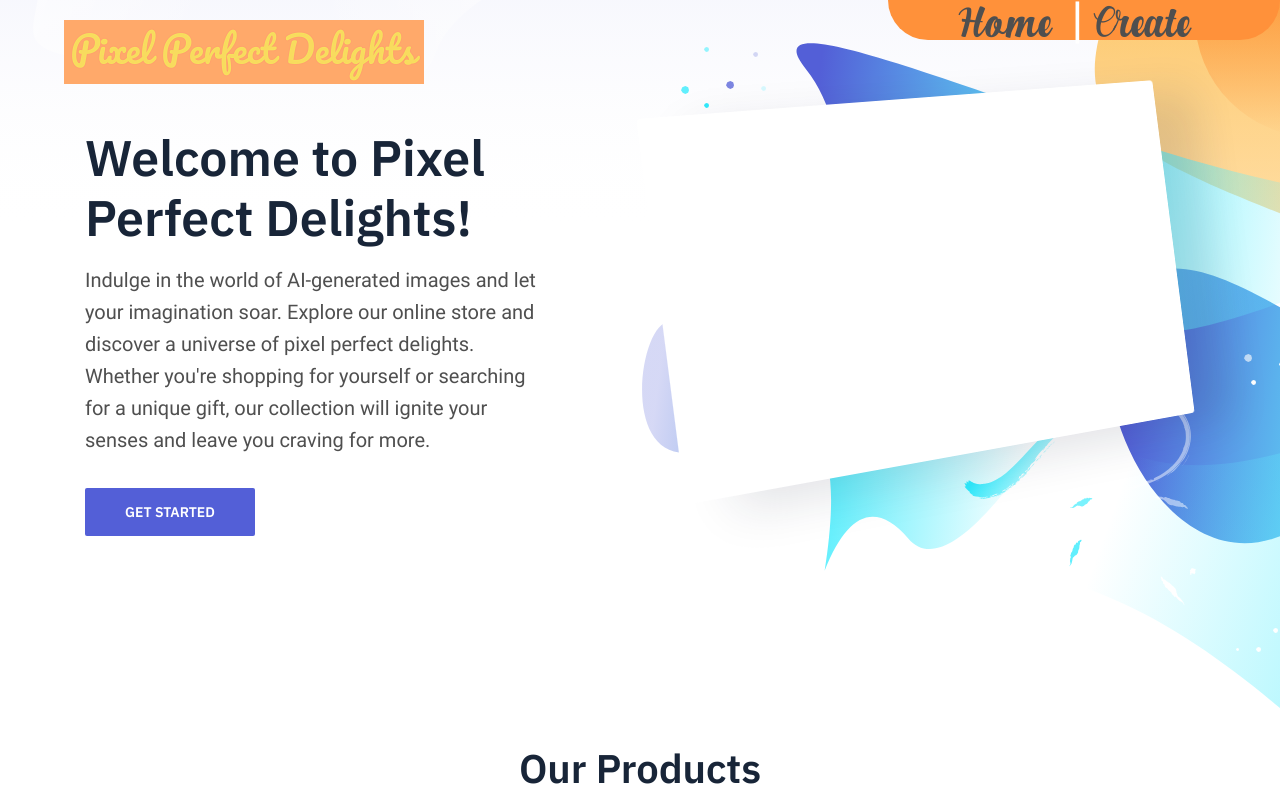
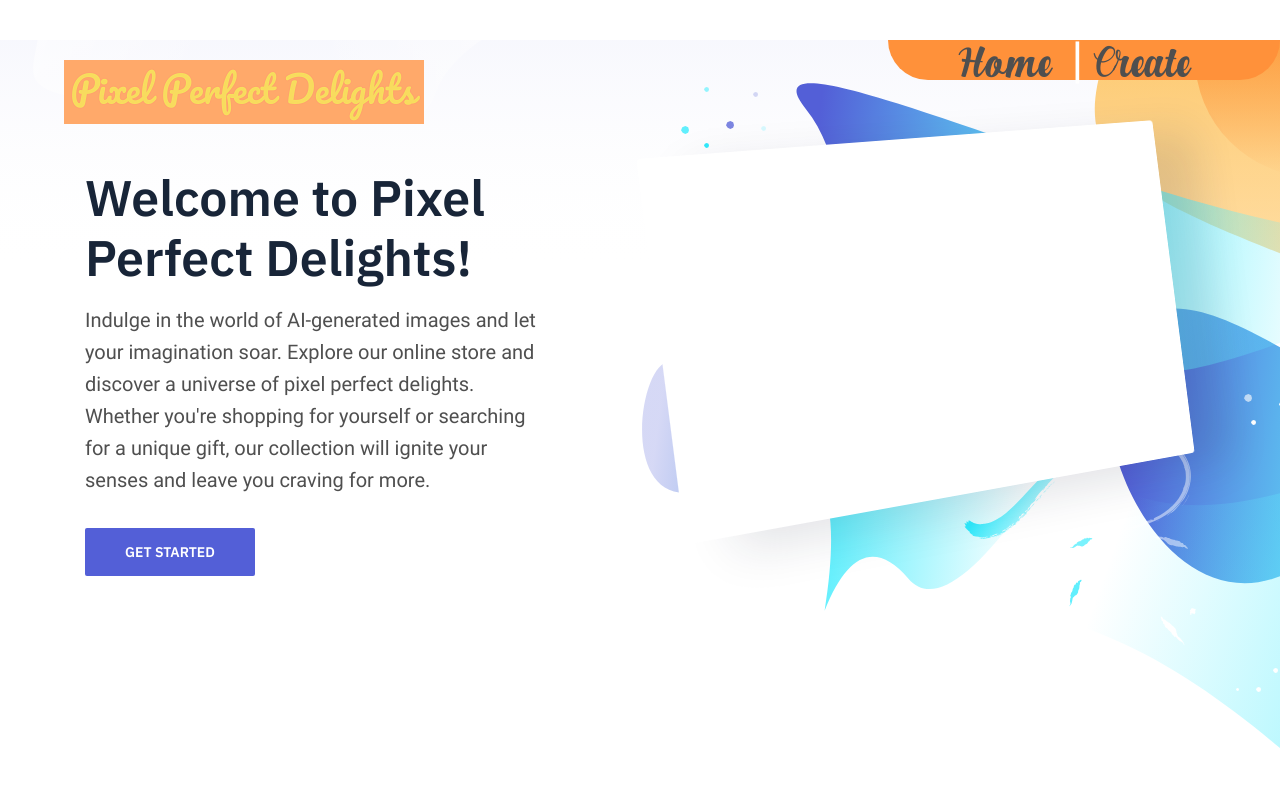
Before and after one commit to Rhett-Williams/personalised-cards-frontend, a React (Create React App) app: page / in a window 1280 px wide. Shown: the top 791 px of the page. Built offline with nearby package versions, Linux system fonts and the light colour scheme.

Commit message:
Update App.tsx

```diff
--- a/src/App.tsx
+++ b/src/App.tsx
@@ -19,6 +19,7 @@ const App: React.FC = () => {
 
   return (
       <Router>
+      <div style={{width: '100%', height: '5vh'}}/>
         <Navbar />
         <Routes>
           <Route path="/" element={<Home />} />
```
